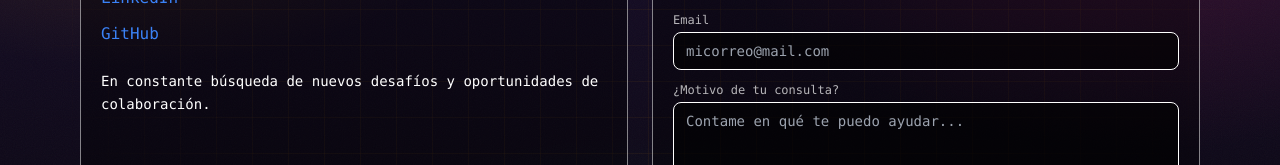
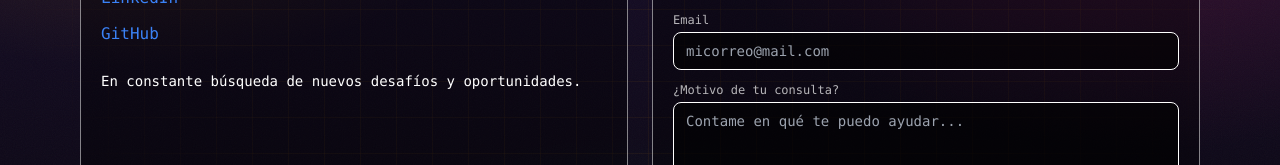
Before and after one commit to lu-developer476/Portfolio, a Next.js app: page /contact in a window 1280 px wide. Shown: the part 315-480 px from the top of the page. Built offline with nearby package versions, Linux system fonts and the light colour scheme.

Commit message:
page.tsx

```diff
--- a/src/app/contact/page.tsx
+++ b/src/app/contact/page.tsx
@@ -39,7 +39,7 @@ export default function ContactPage() {
           </ul>
 
           <p className="mt-6 text-sm text-white/100 leading-relaxed">
-            En constante búsqueda de nuevos desafíos y oportunidades de colaboración.
+            En constante búsqueda de nuevos desafíos y oportunidades.
           </p>
         </div>
 
```
